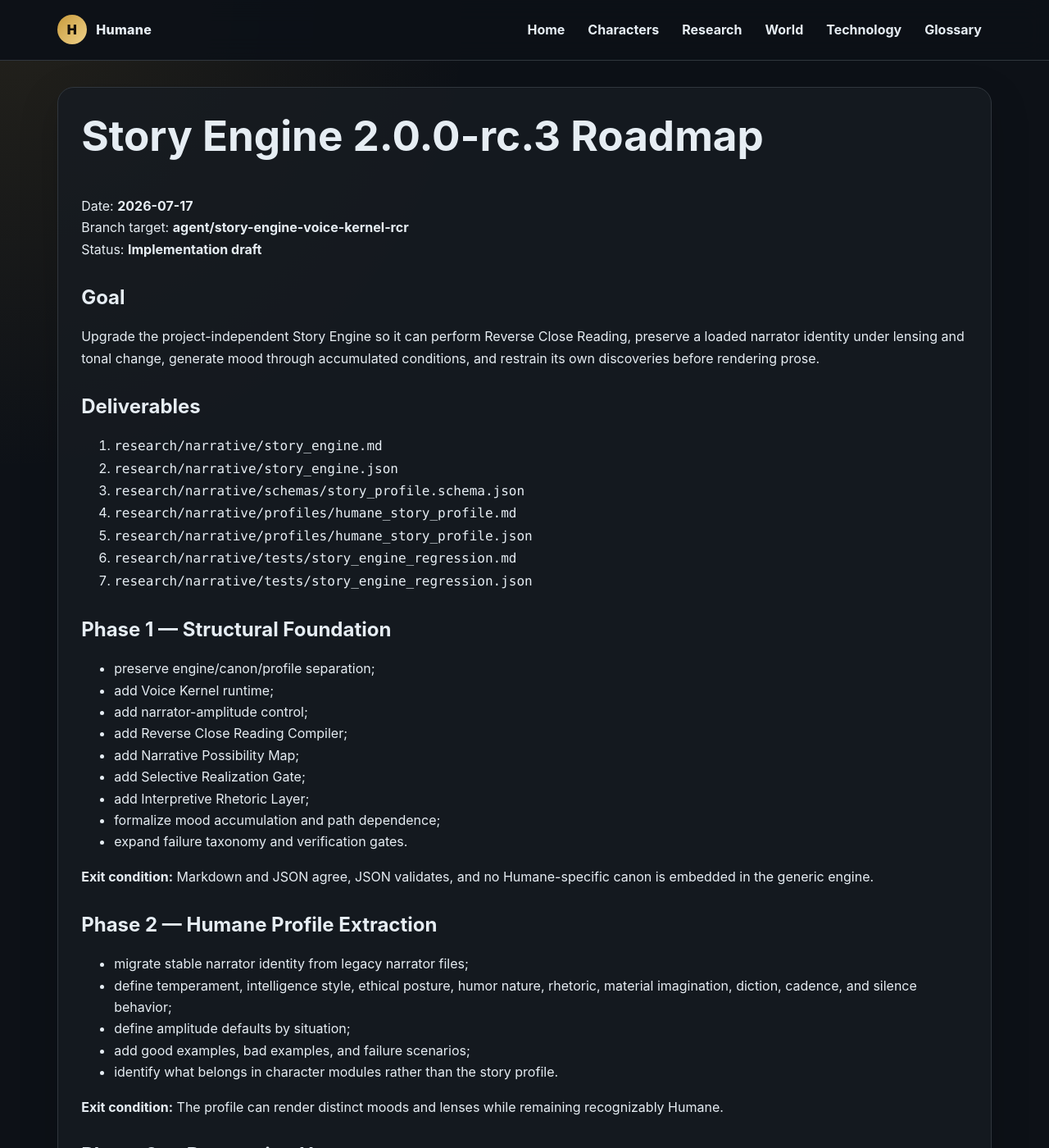
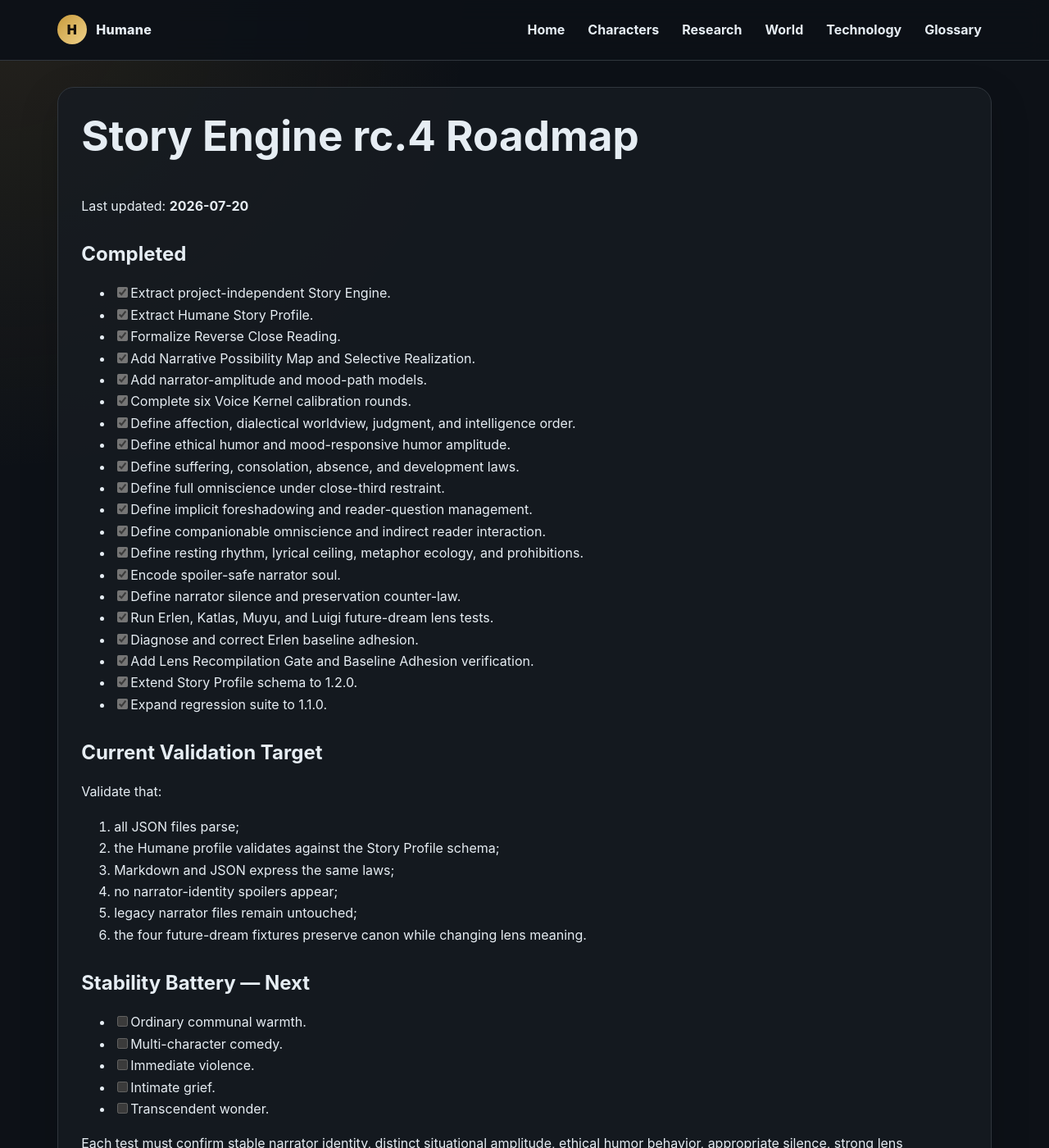
Before and after one commit to guidoduchi/humane, a Jekyll site: the page built from research/narrative/roadmaps/story_engine_rc3_roadmap.md, in a window 1280 px wide and 1400 px high. Shown: the whole window at 82% size. Built offline with Jekyll 4.4.1, drawn with Linux system fonts in a browser that asks for light colours; some of the changed text lies outside the part shown.

Commit message:
Document calibration findings and validation status

```diff
--- a/research/narrative/roadmaps/story_engine_rc3_roadmap.md
+++ b/research/narrative/roadmaps/story_engine_rc3_roadmap.md
@@ -1,94 +1,71 @@
 ---
 layout: entry
-title: Story Engine rc.3 Roadmap
+title: Story Engine rc.4 Roadmap
 section: research
 ---
 
-# Story Engine 2.0.0-rc.3 Roadmap
+# Story Engine rc.4 Roadmap
 
-Date: **2026-07-17**
-Branch target: **agent/story-engine-voice-kernel-rcr**
-Status: **Implementation draft**
+Last updated: **2026-07-20**
 
-## Goal
+## Completed
 
-Upgrade the project-independent Story Engine so it can perform Reverse Close Reading, preserve a loaded narrator identity under lensing and tonal change, generate mood through accumulated conditions, and restrain its own discoveries before rendering prose.
+- [x] Extract project-independent Story Engine.
+- [x] Extract Humane Story Profile.
+- [x] Formalize Reverse Close Reading.
+- [x] Add Narrative Possibility Map and Selective Realization.
+- [x] Add narrator-amplitude and mood-path models.
+- [x] Complete six Voice Kernel calibration rounds.
+- [x] Define affection, dialectical worldview, judgment, and intelligence order.
+- [x] Define ethical humor and mood-responsive humor amplitude.
+- [x] Define suffering, consolation, absence, and development laws.
+- [x] Define full omniscience under close-third restraint.
+- [x] Define implicit foreshadowing and reader-question management.
+- [x] Define companionable omniscience and indirect reader interaction.
+- [x] Define resting rhythm, lyrical ceiling, metaphor ecology, and prohibitions.
+- [x] Encode spoiler-safe narrator soul.
+- [x] Define narrator silence and preservation counter-law.
+- [x] Run Erlen, Katlas, Muyu, and Luigi future-dream lens tests.
+- [x] Diagnose and correct Erlen baseline adhesion.
+- [x] Add Lens Recompilation Gate and Baseline Adhesion verification.
+- [x] Extend Story Profile schema to 1.2.0.
+- [x] Expand regression suite to 1.1.0.
 
-## Deliverables
+## Current Validation Target
 
-1. `research/narrative/story_engine.md`
-2. `research/narrative/story_engine.json`
-3. `research/narrative/schemas/story_profile.schema.json`
-4. `research/narrative/profiles/humane_story_profile.md`
-5. `research/narrative/profiles/humane_story_profile.json`
-6. `research/narrative/tests/story_engine_regression.md`
-7. `research/narrative/tests/story_engine_regression.json`
+Validate that:
 
-## Phase 1 — Structural Foundation
+1. all JSON files parse;
+2. the Humane profile validates against the Story Profile schema;
+3. Markdown and JSON express the same laws;
+4. no narrator-identity spoilers appear;
+5. legacy narrator files remain untouched;
+6. the four future-dream fixtures preserve canon while changing lens meaning.
 
-- preserve engine/canon/profile separation;
-- add Voice Kernel runtime;
-- add narrator-amplitude control;
-- add Reverse Close Reading Compiler;
-- add Narrative Possibility Map;
-- add Selective Realization Gate;
-- add Interpretive Rhetoric Layer;
-- formalize mood accumulation and path dependence;
-- expand failure taxonomy and verification gates.
+## Stability Battery — Next
 
-**Exit condition:** Markdown and JSON agree, JSON validates, and no Humane-specific canon is embedded in the generic engine.
+- [ ] Ordinary communal warmth.
+- [ ] Multi-character comedy.
+- [ ] Immediate violence.
+- [ ] Intimate grief.
+- [ ] Transcendent wonder.
 
-## Phase 2 — Humane Profile Extraction
+Each test must confirm stable narrator identity, distinct situational amplitude, ethical humor behavior, appropriate silence, strong lens transformation, no repeated rhetorical dependency, and no canon invention.
 
-- migrate stable narrator identity from legacy narrator files;
-- define temperament, intelligence style, ethical posture, humor nature, rhetoric, material imagination, diction, cadence, and silence behavior;
-- define amplitude defaults by situation;
-- add good examples, bad examples, and failure scenarios;
-- identify what belongs in character modules rather than the story profile.
+## Canonization Gate
 
-**Exit condition:** The profile can render distinct moods and lenses while remaining recognizably Humane.
+The calibrated profile becomes stable canon only after:
 
-## Phase 3 — Regression Harness
+- [ ] five-scene stability battery passes;
+- [ ] Architect reviews failures and exceptions;
+- [ ] profile and engine contradictions are resolved;
+- [ ] regression suite receives canonical examples;
+- [ ] draft PR is approved for merge.
 
-- identity persistence;
-- tone–mood inversion;
-- lens permeability;
-- voice amplitude;
-- RCR fidelity;
-- pressure-fabrication rejection;
-- exhaustive-analysis/selective-prose;
-- mood path dependence;
-- inherited mood;
-- legacy migration compatibility.
+## Deferred
 
-**Exit condition:** Seeded failures are correctly detected and the dog/minwick fixture passes without invented evidence.
-
-## Phase 4 — Repository Migration
-
-After Architect approval:
-
-- mark legacy `narrator.md` and `.json` as superseded historical sources;
-- link them to the new Story Profile;
-- migrate character-specific lens content into character modules;
-- migrate situational defaults that belong to the Story Profile;
-- update research navigation and README links;
-- promote rc.3 to the next release candidate or stable 2.0.0.
-
-## Phase 5 — Chapter 0 Acceptance
-
-Use Chapter 0 as the first project-level acceptance corpus:
-
-- opening three paragraphs;
-- mushroom debate;
-- children and marking sequence;
-- dogs/minwick/empty-velths transition;
-- ritual passage;
-- first danger transition;
-- one tender Katlas beat;
-- one multi-character dialogue scene.
-
-The engine passes only if it improves causality and reader experience without erasing the narrator’s soul or crowding the prose with every discovery.
-
-## Merge Strategy
-
-Use a draft PR. Do not replace legacy narrator files in the first commit. Review architecture, profile identity, and regression fixtures separately. Merge only after the Architect approves both the generic engine and the Humane profile.
+- migrate or deprecate legacy `narrator.md` and `narrator.json`;
+- build full character-profile schema;
+- assign metaphor fields to every major character;
+- add scene-state ledger persistence tests;
+- add automated JSON Schema validation in CI.
```
